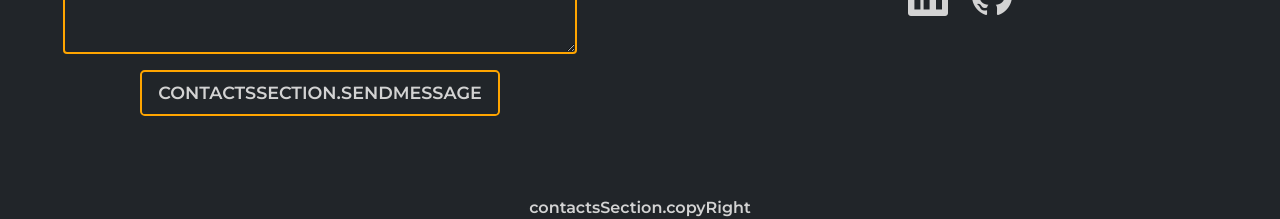
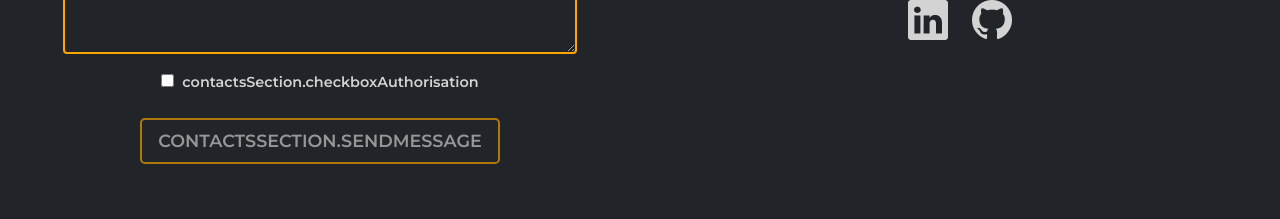
Before and after one commit to Walter-Satriano/my-personal-website, a Vue app: page /contacts in a window 1280 px wide. Shown: the part 1288-1507 px from the top of the page. Built offline with nearby package versions, Linux system fonts and the light colour scheme.

Commit message:
added checkbox for the Authorisation to process personal data

```diff
--- a/src/views/Contacts.vue
+++ b/src/views/Contacts.vue
@@ -33,8 +33,12 @@
               <label for="message">{{ $t("contactsSection.inputMessage") }}</label>
             </div>
 
-            <p v-if="isFormSubmitted" class="py-2">{{ $t("contactsSection.successFormSubmit") }}</p>
-            <button type="submit" class="btn btn-lg text-uppercase">{{ $t("contactsSection.sendMessage") }}</button>
+            <div class="checkbox mb-4">
+              <input class="me-2" type="checkbox" value="agree" id="agree" v-model="checked">
+              <label for="agree">{{ $t("contactsSection.checkboxAuthorisation") }}</label>
+            </div>
+            <button :disabled="!checked" type="submit" class="btn btn-lg text-uppercase">{{ $t("contactsSection.sendMessage") }}</button>
+            <p v-if="isFormSubmitted" class="pt-4">{{ $t("contactsSection.successFormSubmit") }}</p>
           </form>
         </div>
 
@@ -73,6 +77,7 @@
         companyName: '',
         email: '',
         message: '',
+        checked: false,
         isFormSubmitted: false,
         dateYear: new Date().getFullYear()
       }
@@ -101,6 +106,8 @@
         this.companyName = ''
         this.email = ''
         this.message = ''
+        this.checked = false
+
       }
     }
   }
@@ -164,6 +171,12 @@
           background-color: #FFA500;
           color: #212529;
         }
+      }
+    }
+
+    .checkbox {
+      label {
+        font-size: 0.9rem;
       }
     }
 
```
